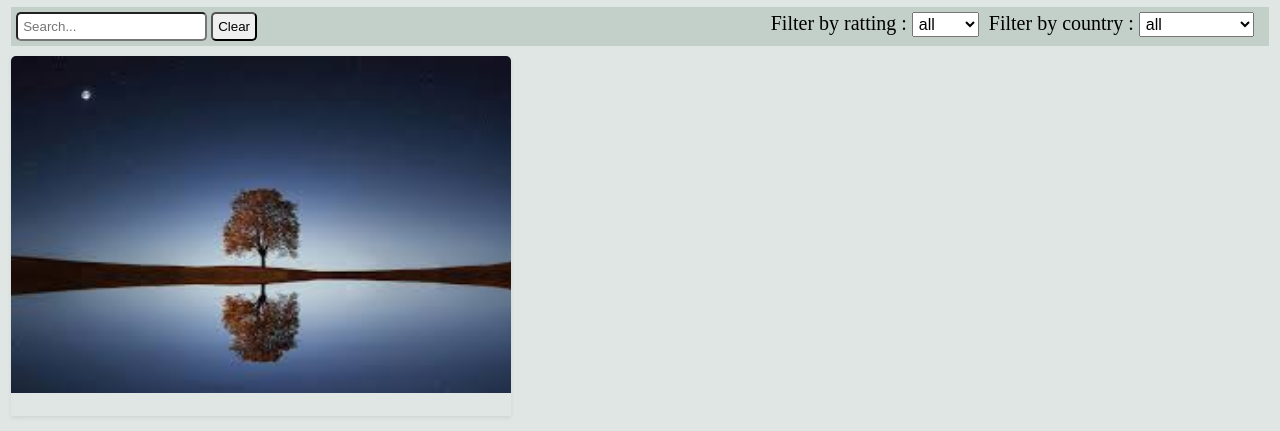
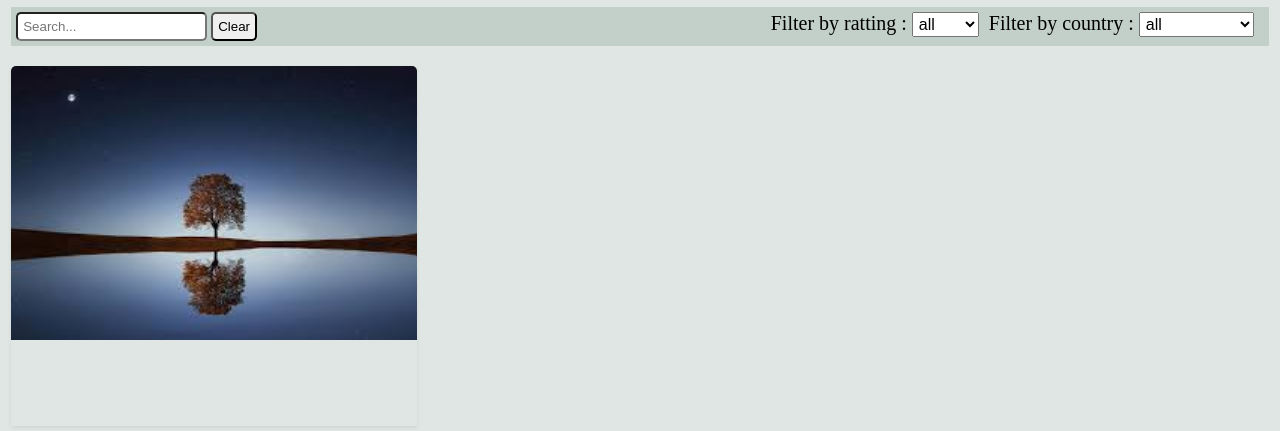
Before and after one commit to ZakariyaEnacton/JavaScript-Task-2, a plain HTML site: page index.html in a window 1280 px wide. Shown: the part 77-508 px from the top of the page. Drawn offline with Linux system fonts and the light colour scheme; no server answers.

Commit message:
feat : task 2 update

```diff
--- a/script.js
+++ b/script.js
@@ -36,7 +36,7 @@ const displayData = async () => {
         return `
         <div class="blog-card" id="card">
             <div class="blog-card-image">
-                <img class="card-image" src="images/img 1.jpeg" alt="Loding...">
+                <img class="card-image" src="images/img3.jpeg" alt="Loding...">
             </div>
             <div class="card-footer">
                 <div class="title">
--- a/style.css
+++ b/style.css
@@ -68,13 +68,13 @@ body {
 }
 
 .blog-section {
-    margin-top: 10px;
+    margin-top: 20px;
 }
 
 .blog-card-wrapper {
     display: grid;
     grid-template-columns: repeat(3, 1fr);
-    grid-gap: 5px;
+    grid-gap: 20px;
 }
 
 .blog-card {
@@ -82,7 +82,6 @@ body {
     flex-direction: column;
     justify-content: space-between;
     height: 360px;
-    width: 500px;
     box-shadow: 0 0.125rem 0.25rem rgba(0, 0, 0, 0.075)
 }
 
```
Also changed, not shown: images/img3.jpeg (added).
